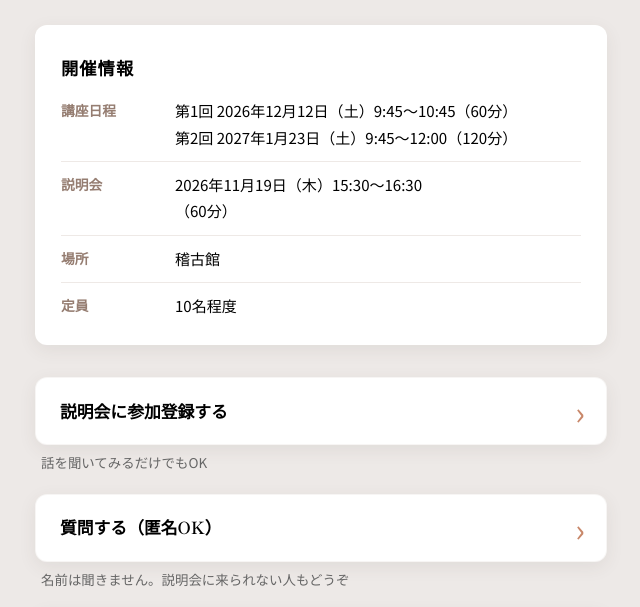
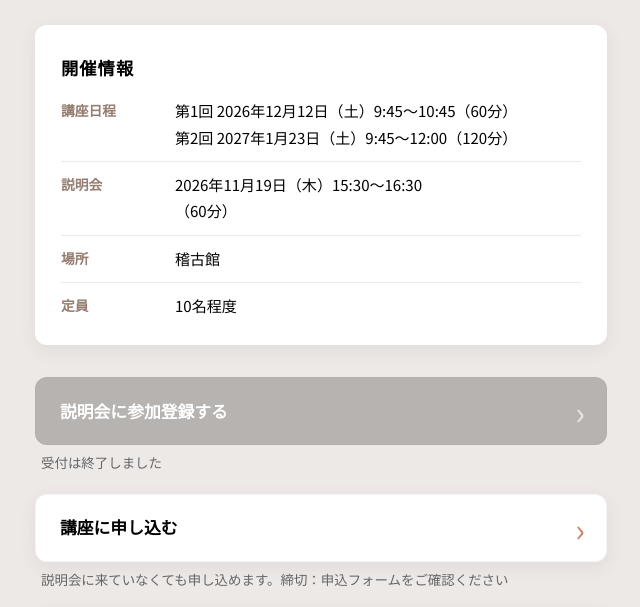
Before and after one commit to alkmono/hikone-higashi-ai-course, a plain HTML site: page index.html in a window 1280 px wide. Shown: the part 285-892 px from the top of the page, without its empty margins (319-959 px from the left). Drawn offline with Linux system fonts and the light colour scheme.

Commit message:
Restore course application and close briefing registration

```diff
--- a/config.js
+++ b/config.js
@@ -4,7 +4,7 @@
  */
 window.SITE_CONFIG = Object.freeze({
   briefingFormUrl: "https://forms.gle/2EQ8CP29ruA14btT6",
-  courseFormUrl: "https://forms.gle/PEAife2aR15JxKDB8",
+  courseFormUrl: "https://docs.google.com/forms/d/e/1FAIpQLSdg1FE-9f0HMvCxasy-YE1eoRuMxK3yBmSagQSaPlnRv4suKQ/viewform?usp=dialog",
   questionFormUrl: "https://forms.gle/HSmRaCTw8Fk2rgXU9",
   qaCsvUrl: "https://docs.google.com/spreadsheets/d/e/2PACX-1vRm8c8vD-nKENgPTH-WhkTBby4Ilq_jdzX5PPwaYT-YNjMeyoJsYKdyj31FaPiBPbuV0pSP9cWA-Abi/pub?output=csv",
 
@@ -16,6 +16,6 @@ window.SITE_CONFIG = Object.freeze({
   venue: "稽古館",
   applicationDeadline: "申込フォームをご確認ください",
 
-  briefingRegistrationOpen: true,
+  briefingRegistrationOpen: false,
   courseApplicationOpen: true
 });
--- a/index.html
+++ b/index.html
@@ -58,6 +58,12 @@
         <p class="action-note" id="briefing-note">話を聞いてみるだけでもOK</p>
       </div>
       <div class="action-item">
+        <a class="action-card" id="course-link" target="_blank" rel="noopener noreferrer">
+          <span class="action-text">講座に申し込む</span><span class="chevron" aria-hidden="true">›</span>
+        </a>
+        <p class="action-note" id="course-note"></p>
+      </div>
+      <div class="action-item">
         <a class="action-card" id="question-link" target="_blank" rel="noopener noreferrer">
           <span class="action-text">質問する（匿名OK）</span><span class="chevron" aria-hidden="true">›</span>
         </a>
--- a/main.js
+++ b/main.js
@@ -10,15 +10,25 @@
   document.getElementById("venue").textContent = config.venue;
 
   const briefingLink = document.getElementById("briefing-link");
+  const courseLink = document.getElementById("course-link");
   const questionLink = document.getElementById("question-link");
 
   briefingLink.href = config.briefingFormUrl;
+  courseLink.href = config.courseFormUrl;
   questionLink.href = config.questionFormUrl;
+
+  document.getElementById("course-note").textContent =
+    `説明会に来ていなくても申し込めます。締切：${config.applicationDeadline}`;
 
   setAvailability(
     briefingLink,
     document.getElementById("briefing-note"),
     config.briefingRegistrationOpen
+  );
+  setAvailability(
+    courseLink,
+    document.getElementById("course-note"),
+    config.courseApplicationOpen
   );
 
   function setAvailability(link, note, isOpen) {
```
